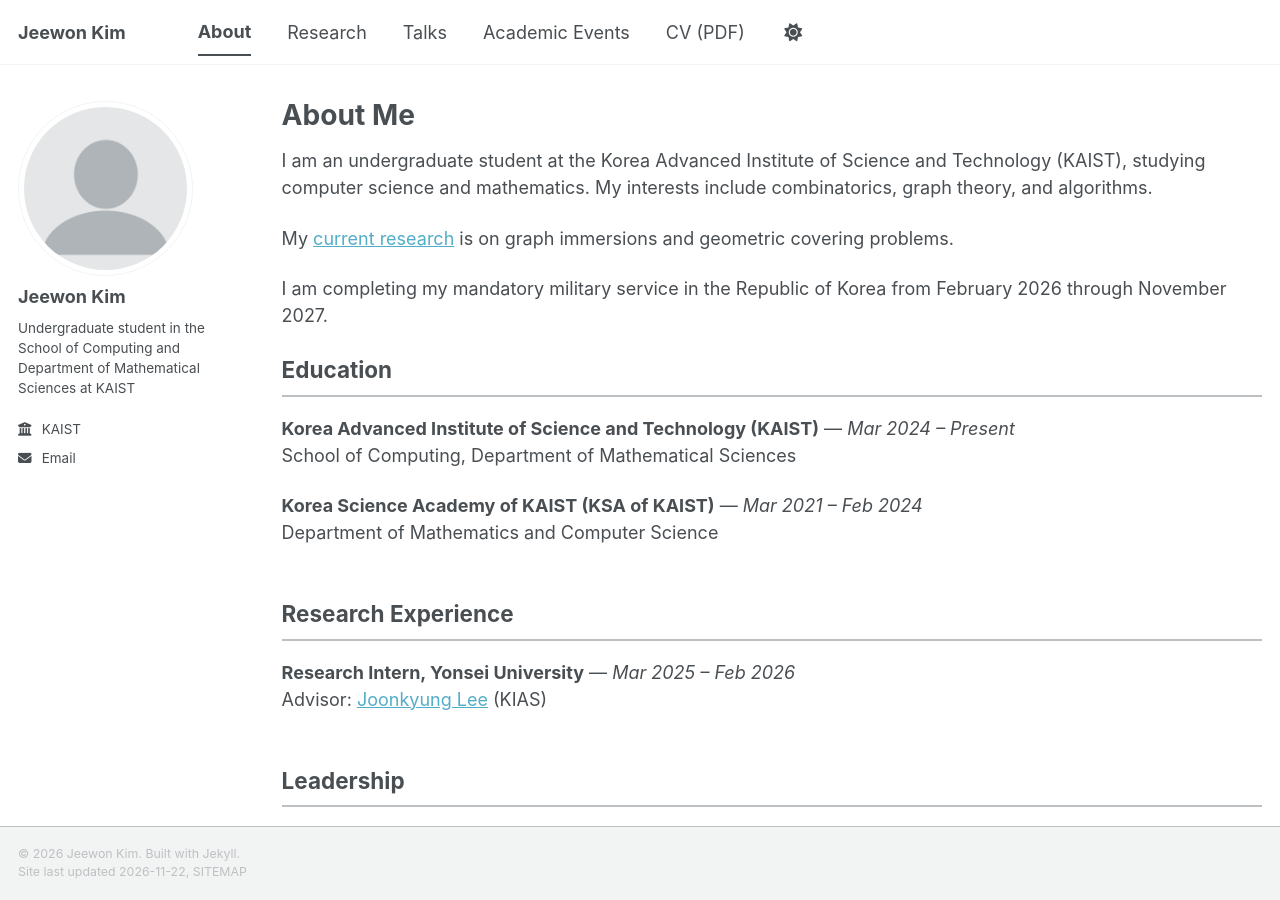
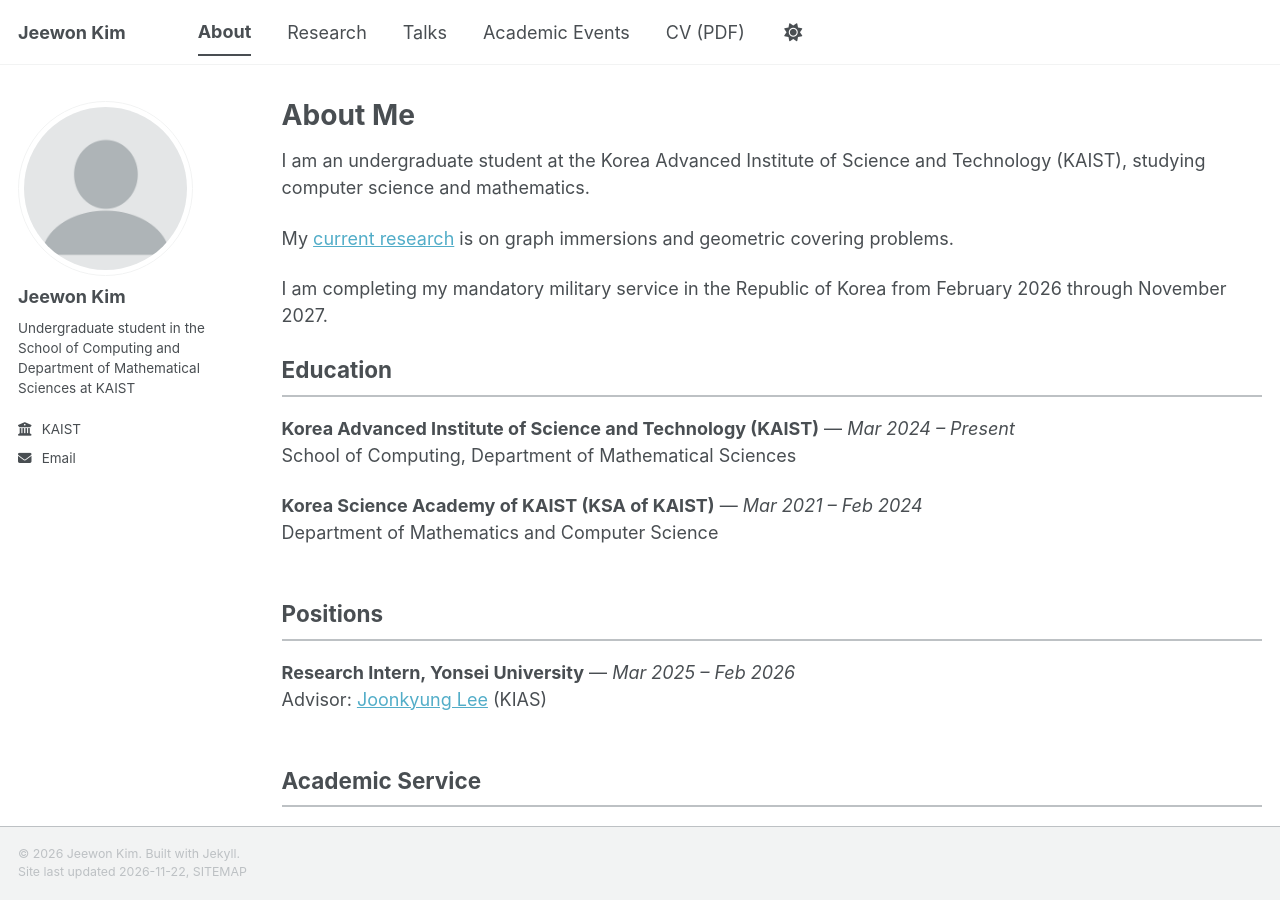
Before and after one commit to dylan0301/dylan0301.github.io, a Jekyll site: the page built from _pages/about.md, in a window 1280 px wide and 900 px high. Built offline with Jekyll 4.4.1, drawn with Linux system fonts in a browser that asks for light colours; a style sheet for code colours, icons or effects is not loaded.

Commit message:
change about.md names

```diff
--- a/_pages/about.md
+++ b/_pages/about.md
@@ -9,7 +9,7 @@ redirect_from:
   - /about.html
 ---
 
-I am an undergraduate student at the Korea Advanced Institute of Science and Technology (KAIST), studying computer science and mathematics. My interests include combinatorics, graph theory, and algorithms.
+I am an undergraduate student at the Korea Advanced Institute of Science and Technology (KAIST), studying computer science and mathematics.
 
 My [current research](/research/) is on graph immersions and geometric covering problems.
 
@@ -23,12 +23,12 @@ School of Computing, Department of Mathematical Sciences
 **Korea Science Academy of KAIST (KSA of KAIST)** — *Mar 2021 – Feb 2024*<br>
 Department of Mathematics and Computer Science
 
-## Research Experience
+## Positions
 
 **Research Intern, Yonsei University** — *Mar 2025 – Feb 2026*<br>
 Advisor: [Joonkyung Lee](https://sites.google.com/site/joonkyungleemaths/) (KIAS)
 
-## Leadership
+## Academic Service
 
 **Vice President** — *Jan 2025 – Dec 2025*<br>
 KAIST Mathematical Problem Solving Group
```
